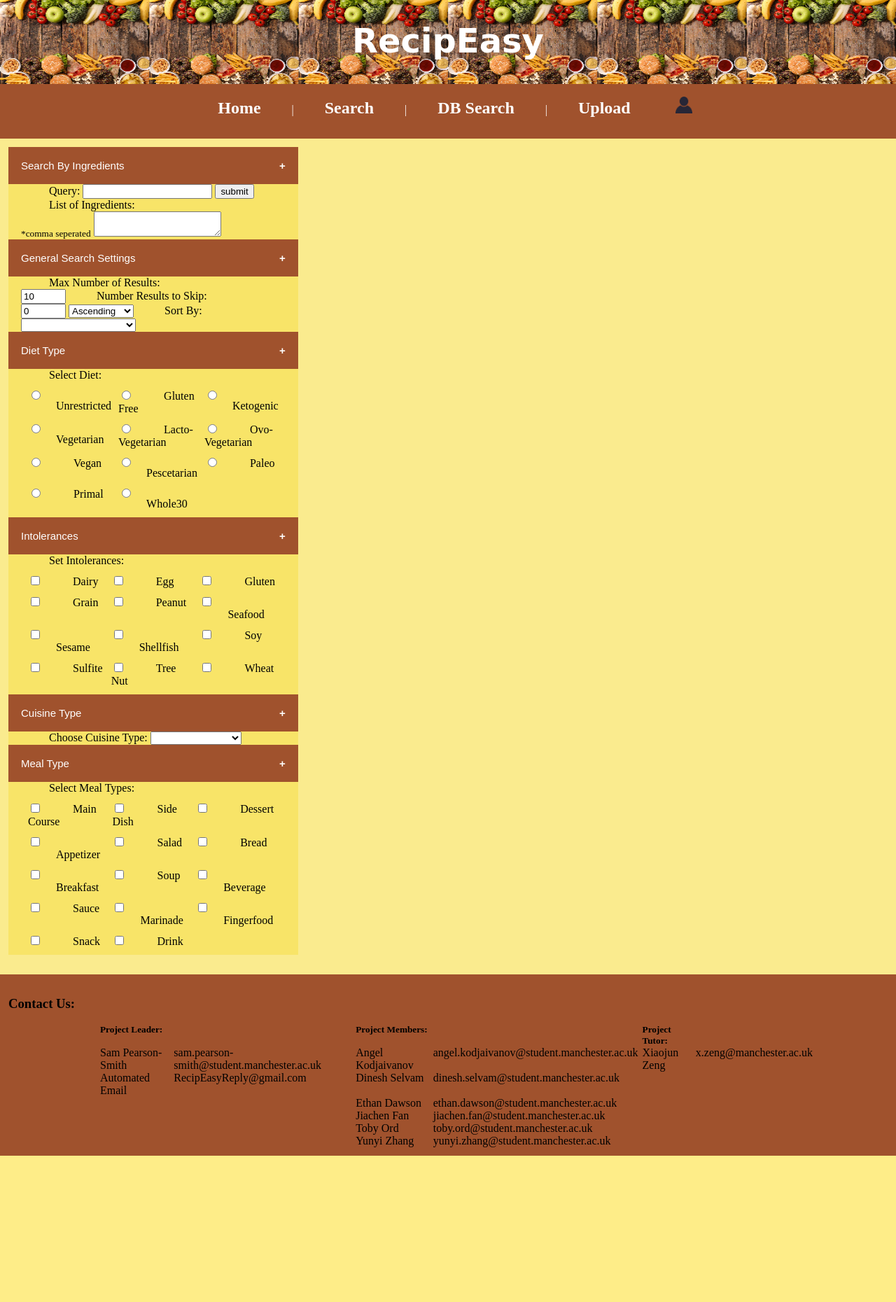
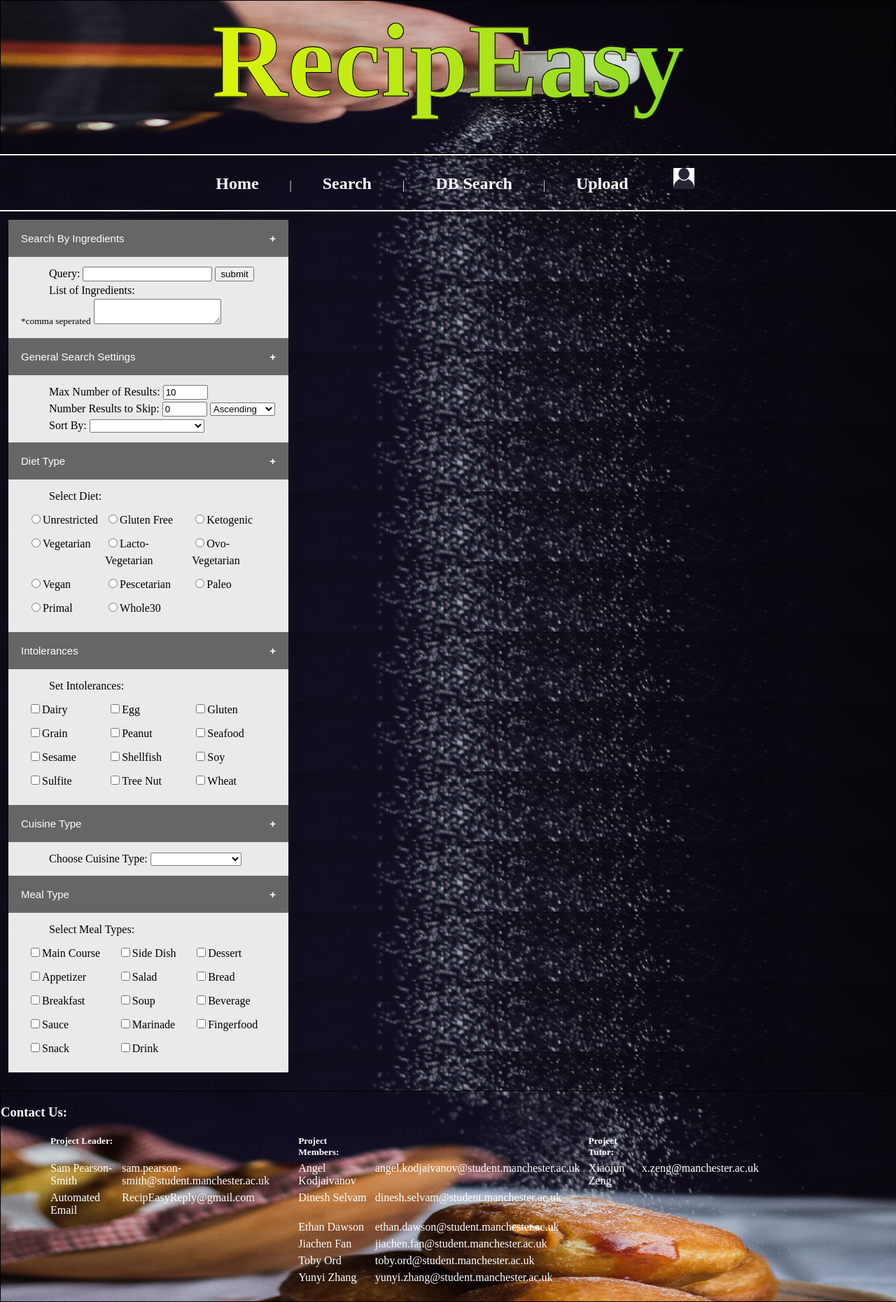
Before and after one commit to Dinesh1503/RecipEasy-Recipe-Website-, a PHP site: page /search.php in a window 1280 px wide. Shown: the whole page at 70% size. Before the commit the page ends 1651 px from the top, so only its background shows below. Run offline with PHP 8.4, Linux system fonts and the light colour scheme.

Commit message:
Jiachen stuff

```diff
--- a/Main/css/base.css
+++ b/Main/css/base.css
@@ -1,22 +1,22 @@
-body{
+html,body{
 	width: 100%;
+	height:auto;
 	margin: 0px;
 	padding: 0px;
 }
 
+#page_container{
+	position: relative;
+	min-height: auto;
+	padding-bottom:300px;
+	box-sizing: border-box;
+}
 header{
-	height: 120px;
-	width: 100%;
-	padding: 0px;
-	margin: 0px;
-	color: white;
-	font-size: 24px;
-	font-family: 'Brush Script MT', cursive;
-	text-align: center;
-	vertical-align: center;
-	background-image: url('../img/header_image.jpg');
- 	background-repeat: no-repeat;
- 	background-size: 100% 100%;
+	background-image: url("../img/background_top.jpg");
+	background-size: 100% 100% ;
+	background-repeat: no-repeat;
+	border:solid 0.1px ;
+	padding-bottom: 3%;
 }
 
 a{
@@ -24,9 +24,16 @@ a{
 }
 
 header h1{
-	padding-top: 30px;
-	margin: 0px;
-	height: 60px;
+	 height:180px;
+   color:yellow;
+   font-size: 150px;
+   -webkit-text-stroke: 1.2px #000;
+   text-align: center;
+   margin: 0;
+   padding: 0;
+   background: linear-gradient(to right, #ffff00, #66cc33);
+  -webkit-background-clip: text;
+  color: transparent;
 }
 
 #login_container{
@@ -34,26 +41,19 @@ header h1{
 	margin-right: 2%;
 }
 
-header a{
-	text-decoration: none;
-	font-weight: bold;
-	padding-left: 10px;
-	padding-right: 10px;
-	color: white;
-	font-size: 34px;
-}
-
-header a:hover{
-	color: #FAEB8E;
-}
 
 nav{
 	height: 60px;
 	width: 100%;
+	background-image:url("../img/background_body.jpg");
+	background-size: 100% 100%;
+	background-repeat: repeat;
 	background-color: #A0522D;
 	text-align: center;
 	color:white;
 	padding-top: 18px;
+	border-top:solid 2px white;
+	border-bottom:solid 2px white;
 }
 
 nav div{
@@ -78,7 +78,14 @@ nav a:hover{
 
 main{
 	width: 100%;
+	height:auto;
+	min-height: 600px;
+	background-image:url("../img/background_body.jpg");
+	background-repeat: repeat;
+	background-size: 100% 100px;
 	background-color: #FAEB8E;
+	overflow: auto;
+	z-index:1;
 }
 
 main h1{
@@ -86,23 +93,36 @@ main h1{
 }
 
 footer{
+	height:300px;
 	width: 100%;
-	padding:12px;
+	margin:0;
+	position: absolute;
+	bottom: 0;
+	left: 0;
+	background-image:url("../img/background_bottom.jpg");
 	background-color: #A0522D;
+	background-size: 100% 100%;
+	border:solid 1px;
+	z-index: 1;
 }
+
+
 
 /* For account and function buttons for toolbar */
 .dropdown-img:hover .downbtn{
 	display:block;
-	background-color: #CD9E5D;
+	background-color:#faf0e6;
 	z-index: 999;
 }
 .dropdown-img:hover{
 	background-color: none;
+	height:30px;
+	width:30px;
 }
 
 .dropdown-img img{
-	height:24px;
+	background-color:white;
+	height:30px;
 	width:auto;
 }
 
@@ -111,7 +131,6 @@ footer{
 	position:absolute;
 	background-color:#A0522D;
 	box-shadow: 0px 8px 16px 0px rgba(0,0,0,0.2);
-	min-width: 160px;
 }
 .dropdown-img .downbtn li{
 	line-height:30px;
@@ -192,5 +211,5 @@ footer{
 
    .contact-table {
 		width: 80%;
-		margin-left: 10%;
+		margin-left: 4%;
    }
--- a/Main/css/search.css
+++ b/Main/css/search.css
@@ -1,6 +1,6 @@
 /* Style the button that is used to open and close the collapsible content */
 .collapsible {
-	background-color: #A0522D;
+	background-color: #666666;
 	color: #FFF;
 	cursor: pointer;
 	padding: 18px;
@@ -13,15 +13,16 @@
 
    /* Add a background color to the button if it is clicked on (add the .active class with JS), and when you move the mouse over it (hover) */
    .active, .collapsible:hover {
-	background-color: #CD9E5D;
+	background-color: #999999;
    }
 
    /* Style the collapsible content. Note: hidden by default */
    .content {
-	padding: 0 18px;
+	padding: 12px 18px;
+	line-height: 24px;
 	display: none;
 	overflow: hidden;
-	background-color: #f8e468;
+	background-color: #eaeaea;
    }
 
    button.collapsible::after {
@@ -52,7 +53,7 @@
 
    .searchBar {
 	 width: 400px;
-	 z-index: 1;
+	 z-index: 999;
 	 top: 0;
 	 left: 0;
 	 overflow-x: hidden;
@@ -67,13 +68,17 @@
 .results-grid {
 	display:grid;
 	grid-template-columns: 20% 20% 20% 20%;
-	grid-column-gap: 5%;
-	grid-row-gap: 5%;
+	grid-column-gap: 70px;
+	grid-row-gap: 70px;
 }
 
 .result {
 	text-align: center;
-	background-color: #f8e468;
+	background-color: #444444;
+	border:1px solid white;
+}
+.result a{
+	color:white;
 }
 
 .result img {
--- a/Main/elements/landing.html
+++ b/Main/elements/landing.html
@@ -1,5 +1,5 @@
 <div style="width: 60%; margin-left: 20%; text-align: center;">
-    <h1 style="margin: 0px; padding-top: 30px;">Welcome to RecipEasy</h1>
-    <h2>To use our website please click on of the options in the menu above</h2>
-    <img src="img/main_page.jpeg" style="width: 60%">
+    <h1 style="margin: 0px; padding-top: 30px;color: white;">Welcome to RecipEasy</h1>
+    <h2 style="color:white;">To use our website please click on of the options in the menu above</h2>
+    <img src="img/main_page.jpeg" style="width: 60%; margin-bottom: 5%;">
 </div>
--- a/Main/elements/searchBar.html
+++ b/Main/elements/searchBar.html
@@ -19,14 +19,14 @@
 		<button type="button" class="collapsible">General Search Settings</button>
 		<div class="content">
 		<!-- get number of search results -->
-			<label for="number">Max Number of Results:</label><br>
-			<input type="number" id="quantity" name="number" min="1" max="100" value="10">
-			<label for="offset">Number Results to Skip:</label><br>
+			<label for="number">Max Number of Results:</label>
+			<input type="number" id="quantity" name="number" min="1" max="100" value="10"><br>
+			<label for="offset">Number Results to Skip:</label>
 			<input type="number" id="skips" name="offset" min="0" max="900" value="0">
 			<select name="sortDirection" id="sortDirection">
 				<option value="asc">Ascending</option>
 				<option value="desc">Descending</option>
-			</select>
+			</select><br>
 			<label for="sort">Sort By:</label>
 			<select name="sort" id="sort">
 				<option value=""></option>
@@ -62,48 +62,37 @@
 			<label>Select Diet:</label>
 			<div class="grid-container">
 				<div>
-				<input type="radio" id="diet0" name="diet" value="">
-				<label for="diet0">Unrestricted</label>
+				<input type="radio" id="diet0" name="diet" value="Unrestricted">Unrestricted
 				</div>
 				<div>
-				<input type="radio" id="diet1" name="diet" value="Gluten Free">
-				<label for="diet1">Gluten Free</label>
+				<input type="radio" id="diet1" name="diet" value="Gluten Free">Gluten Free
 				</div>
 				<div>
-				<input type="radio" id="diet2" name="diet" value="Ketogenic">
-				<label for="diet2">Ketogenic</label>
+				<input type="radio" id="diet2" name="diet" value="Ketogenic">Ketogenic
 				</div>
 				<div>
-				<input type="radio" id="diet3" name="diet" value="Vegetarian">
-				<label for="diet3">Vegetarian</label>
+				<input type="radio" id="diet3" name="diet" value="Vegetarian">Vegetarian
 				</div>
 				<div>
-				<input type="radio" id="diet4" name="diet" value="Lacto-Vegetarian">
-				<label for="diet4">Lacto-Vegetarian</label>
+				<input type="radio" id="diet4" name="diet" value="Lacto-Vegetarian">Lacto-Vegetarian
 				</div>
 				<div>
-				<input type="radio" id="diet5" name="diet" value="Ovo-Vegetarian">
-				<label for="diet5">Ovo-Vegetarian</label>
+				<input type="radio" id="diet5" name="diet" value="Ovo-Vegetarian">Ovo-Vegetarian
 				</div>
 				<div>
-				<input type="radio" id="diet6" name="diet" value="Vegan">
-				<label for="diet6">Vegan</label>
+				<input type="radio" id="diet6" name="diet" value="Vegan">Vegan
 				</div>
 				<div>
-				<input type="radio" id="diet7" name="diet" value="Pescetarian">
-				<label for="diet7">Pescetarian</label>
+				<input type="radio" id="diet7" name="diet" value="Pescetarian">Pescetarian
 				</div>
 				<div>
-				<input type="radio" id="diet8" name="diet" value="Paleo">
-				<label for="diet8">Paleo</label>
+				<input type="radio" id="diet8" name="diet" value="Paleo">Paleo
 				</div>
 				<div>
-				<input type="radio" id="diet9" name="diet" value="Primal">
-				<label for="diet9">Primal</label>
+				<input type="radio" id="diet9" name="diet" value="Primal">Primal
 				</div>
 				<div>
-				<input type="radio" id="diet10" name="diet" value="Whole30">
-				<label for="diet10">Whole30</label>
+				<input type="radio" id="diet10" name="diet" value="Whole30">Whole30
 				</div>
 			</div>
 		</div>
@@ -115,52 +104,40 @@
 			<label>Set Intolerances:</label>
 			<div class="grid-container">
 				<div>
-				<input type="checkbox" id="intolerance1" name="intolerances" value="Dairy">
-				<label for="intolerance1">Dairy</label>
+				<input type="checkbox" id="intolerance1" name="intolerances" value="Dairy">Dairy
 				</div>
 				<div>
-				<input type="checkbox" id="intolerance2" name="intolerances" value="Egg">
-				<label for="intolerance2">Egg</label>
+				<input type="checkbox" id="intolerance2" name="intolerances" value="Egg">Egg
 				</div>
 				<div>
-				<input type="checkbox" id="intolerance3" name="intolerances" value="Gluten">
-				<label for="intolerance3">Gluten</label>
+				<input type="checkbox" id="intolerance3" name="intolerances" value="Gluten">Gluten
 				</div>
 				<div>
-				<input type="checkbox" id="intolerance4" name="intolerances" value="Grain">
-				<label for="intolerance4">Grain</label>
+				<input type="checkbox" id="intolerance4" name="intolerances" value="Grain">Grain
 				</div>
 				<div>
-				<input type="checkbox" id="intolerance5" name="intolerances" value="Peanut">
-				<label for="intolerance5">Peanut</label>
+				<input type="checkbox" id="intolerance5" name="intolerances" value="Peanut">Peanut
 				</div>
 				<div>
-				<input type="checkbox" id="intolerance6" name="intolerances" value="Seafood">
-				<label for="intolerance6">Seafood</label>
+				<input type="checkbox" id="intolerance6" name="intolerances" value="Seafood">Seafood
 				</div>
 				<div>
-				<input type="checkbox" id="intolerance7" name="intolerances" value="Sesame">
-				<label for="intolerance7">Sesame</label>
+				<input type="checkbox" id="intolerance7" name="intolerances" value="Sesame">Sesame
 				</div>
 				<div>
-				<input type="checkbox" id="intolerance8" name="intolerances" value="Shellfish">
-				<label for="intolerance8">Shellfish</label>
+				<input type="checkbox" id="intolerance8" name="intolerances" value="Shellfish">Shellfish
 				</div>
 				<div>
-				<input type="checkbox" id="intolerance9" name="intolerances" value="Soy">
-				<label for="intolerance9">Soy</label>
+				<input type="checkbox" id="intolerance9" name="intolerances" value="Soy">Soy
 				</div>
 				<div>
-				<input type="checkbox" id="intolerance10" name="intolerances" value="Sulfite">
-				<label for="intolerance10">Sulfite</label>
+				<input type="checkbox" id="intolerance10" name="intolerances" value="Sulfite">Sulfite
 				</div>
 				<div>
-				<input type="checkbox" id="intolerance11" name="intolerances" value="Tree Nut">
-				<label for="intolerance11">Tree Nut</label>
+				<input type="checkbox" id="intolerance11" name="intolerances" value="Tree Nut">Tree Nut
 				</div>
 				<div>
-				<input type="checkbox" id="intolerance12" name="intolerances" value="Wheat">
-				<label for="intolerance12">Wheat</label>
+				<input type="checkbox" id="intolerance12" name="intolerances" value="Wheat">Wheat
 				</div>
 			</div>
 		</div>
@@ -208,60 +185,46 @@
 			<label>Select Meal Types:</label>
 			<div class="grid-container">
 				<div>
-				<input type="checkbox" id="mealType1" name="type" value="main course">
-				<label for="mealType1">Main Course</label>
+				<input type="checkbox" id="mealType1" name="type" value="main course">Main Course
 				</div>
 				<div>
-				<input type="checkbox" id="mealType2" name="type" value="side dish">
-				<label for="mealType2">Side Dish</label>
+				<input type="checkbox" id="mealType2" name="type" value="side dish">Side Dish
 				</div>
 				<div>
-				<input type="checkbox" id="mealType3" name="type" value="dessert">
-				<label for="mealType3">Dessert</label>
+				<input type="checkbox" id="mealType3" name="type" value="dessert">Dessert
 				</div>
 				<div>
-				<input type="checkbox" id="mealType4" name="type" value="appetizer">
-				<label for="mealType4">Appetizer</label>
+				<input type="checkbox" id="mealType4" name="type" value="appetizer">Appetizer
 				</div>
 				<div>
-				<input type="checkbox" id="mealType5" name="type" value="salad">
-				<label for="mealType5">Salad</label>
+				<input type="checkbox" id="mealType5" name="type" value="salad">Salad
 				</div>
 				<div>
-				<input type="checkbox" id="mealType6" name="type" value="bread">
-				<label for="mealType6">Bread</label>
+				<input type="checkbox" id="mealType6" name="type" value="bread">Bread
 				</div>
 				<div>
-				<input type="checkbox" id="mealType7" name="type" value="breakfast">
-				<label for="mealType7">Breakfast</label>
+				<input type="checkbox" id="mealType7" name="type" value="breakfast">Breakfast
 				</div>
 				<div>
-				<input type="checkbox" id="mealType8" name="type" value="soup">
-				<label for="mealType8">Soup</label>
+				<input type="checkbox" id="mealType8" name="type" value="soup">Soup
 				</div>
 				<div>
-				<input type="checkbox" id="mealType9" name="type" value="beverage">
-				<label for="mealType9">Beverage</label>
+				<input type="checkbox" id="mealType9" name="type" value="beverage">Beverage
 				</div>
 				<div>
-				<input type="checkbox" id="mealType10" name="type" value="sauce">
-				<label for="mealType10">Sauce</label>
+				<input type="checkbox" id="mealType10" name="type" value="sauce">Sauce
 				</div>
 				<div>
-				<input type="checkbox" id="mealType11" name="type" value="marinade">
-				<label for="mealType11">Marinade</label>
+				<input type="checkbox" id="mealType11" name="type" value="marinade">Marinade
 				</div>
 				<div>
-				<input type="checkbox" id="mealType12" name="type" value="fingerfood">
-				<label for="mealType12">Fingerfood</label>
+				<input type="checkbox" id="mealType12" name="type" value="fingerfood">Fingerfood
 				</div>
 				<div>
-				<input type="checkbox" id="mealType13" name="type" value="snack">
-				<label for="mealType13">Snack</label>
+				<input type="checkbox" id="mealType13" name="type" value="snack">Snack
 				</div>
 				<div>
-				<input type="checkbox" id="mealType14" name="type" value="drink">
-				<label for="mealType14">Drink</label>
+				<input type="checkbox" id="mealType14" name="type" value="drink">Drink
 				</div>
 			</div>
 		</div>
@@ -285,4 +248,5 @@ coll[i].addEventListener("click", function() {
 });
 coll[i].nextElementSibling.style.display = "block";
 }
+
 </script>
--- a/Main/index.tpl
+++ b/Main/index.tpl
@@ -6,6 +6,7 @@
 </head>
 <body>
 	<!--HEADER -->
+	<div id="page_container">
  		<header>
  			<h1>RecipEasy</h1>
  		</header>
@@ -58,10 +59,12 @@
  		<!-- FOOTER -->
 		<style>
 			footer div * {
+				color:white;
 			}
 
 			.contact-table {
 				display:table;
+				margin-left: 5%;
 			}
 
 			.contact-table-row {
@@ -70,12 +73,14 @@
 
 			.contact-table-row * {
 				display:table-cell;
-				padding-left:3px;
-				padding-right:3px;
+				padding-left:7px;
+				padding-right:5px;
+				padding-top: 3px;
+				padding-bottom: 3px;
 			}
 		</style>
  		<footer>
-		 	<h3>Contact Us:</h3>
+		 	<h3 style="color:white;">Contact Us:</h3>
 			<div class="contact-table">
 				<div class="contact-table-row">
 					<h5>Project Leader:</h5>
@@ -137,5 +142,6 @@
 			</div>
 
  		</footer>
+	</div>
 </body>
 </html>
--- a/Main/main.php
+++ b/Main/main.php
@@ -3,7 +3,7 @@
 		echo("<script>console.log(\"$msg\");</script>");
 	}
 
-	const API_KEY = "apiKey=";
+	const API_KEY = "apiKey=98fc8ac9d4064ea686ee45be47a9727c";
 
 	function getSearch() {
 		$API = "https://api.spoonacular.com/recipes/complexSearch";
@@ -77,7 +77,7 @@
 		if ($localSQL) {
 			$servername = "localhost";
 			$username   = "root";
-			$password   = "";
+			$password   = "root";
             $database   = "recipeasy";
 		} else {
 			$servername = "dbhost.cs.man.ac.uk";
@@ -225,7 +225,7 @@
 		if ($localSQL) {
 			$servername = "localhost";
 			$username   = "root";
-			$password   = "";
+			$password   = "root";
             $database   = "recipeasy";
 		} else {
 			$servername = "dbhost.cs.man.ac.uk";
@@ -281,7 +281,7 @@
 		if ($localSQL) {
 			$servername = "localhost";
 			$username   = "root";
-			$password   = "";
+			$password   = "root";
             $database   = "recipeasy";
 		} else {
 			$servername = "dbhost.cs.man.ac.uk";
@@ -299,7 +299,7 @@
 		if ($localSQL) {
 			$servername = "localhost";
 			$username   = "root";
-			$password   = "";
+			$password   = "root";
             $database   = "recipeasy";
 		} else {
 			$servername = "dbhost.cs.man.ac.uk";
```
Also changed, not shown: Main/img/background_body.jpg (added), Main/img/background_bottom.jpg (added), Main/img/background_top.jpg (added).
